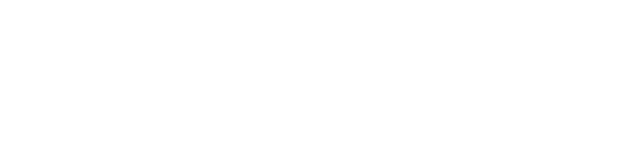
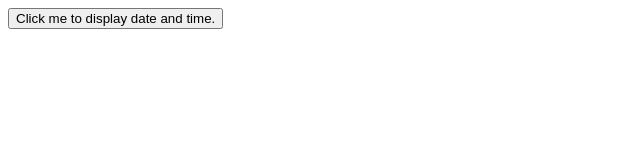
Before and after one commit to 12kindredc532/hello-world, a plain HTML site: page index.html in a window 1280 px wide. Shown: the whole page, without its empty margins (0-640 px from the left). Drawn offline with Linux system fonts and the light colour scheme.

Commit message:
Added a button ('index.html') to show the date using 'showDate()' in 'main.js'.

```diff
--- a/index.html
+++ b/index.html
@@ -3,4 +3,7 @@
     <script src="main.js" charset="utf-8"></script>
     <title>Hello World</title>
   </head>
+  <body>
+    <button id='myButton' onclick='showDate()'>Click me to display date and time.</button>
+  </body>
 </html>
--- a/main.js
+++ b/main.js
@@ -0,0 +1,3 @@
+function showDate() {
+  document.getElementById('myButton').innerHTML = Date();
+}
```
Also changed, not shown: 1 other file.
